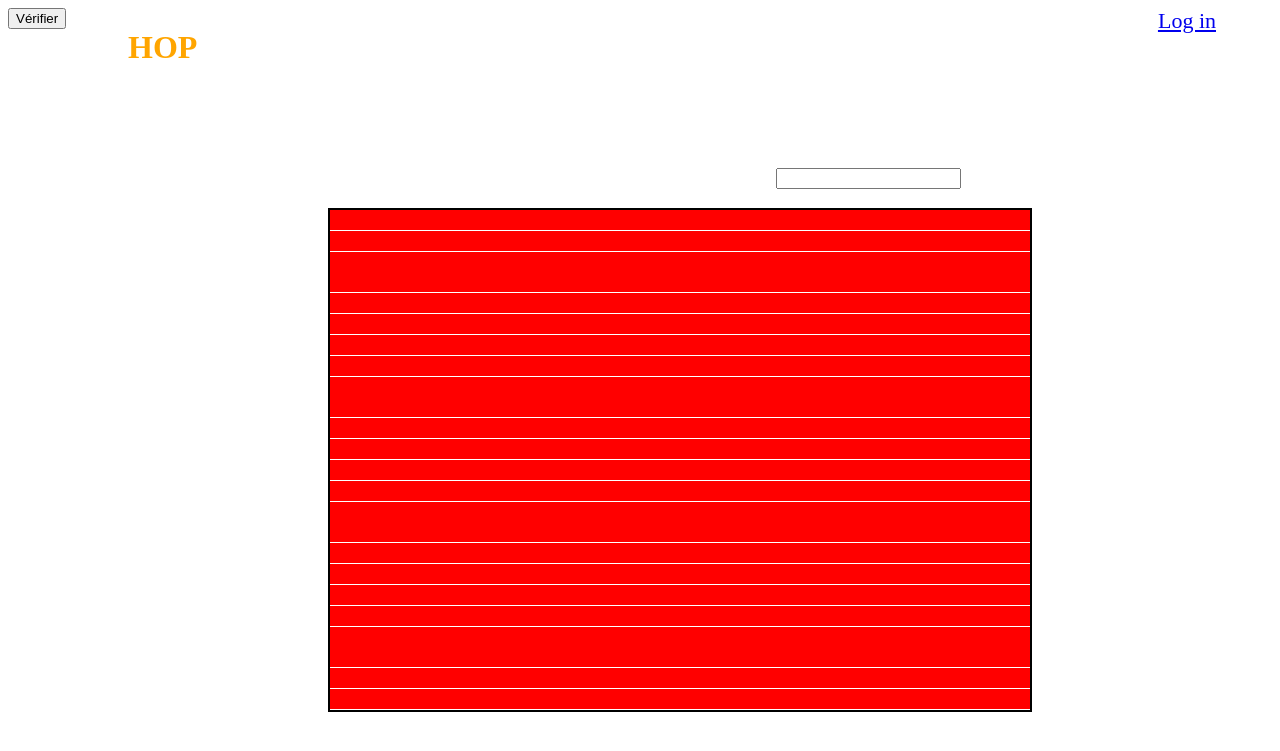
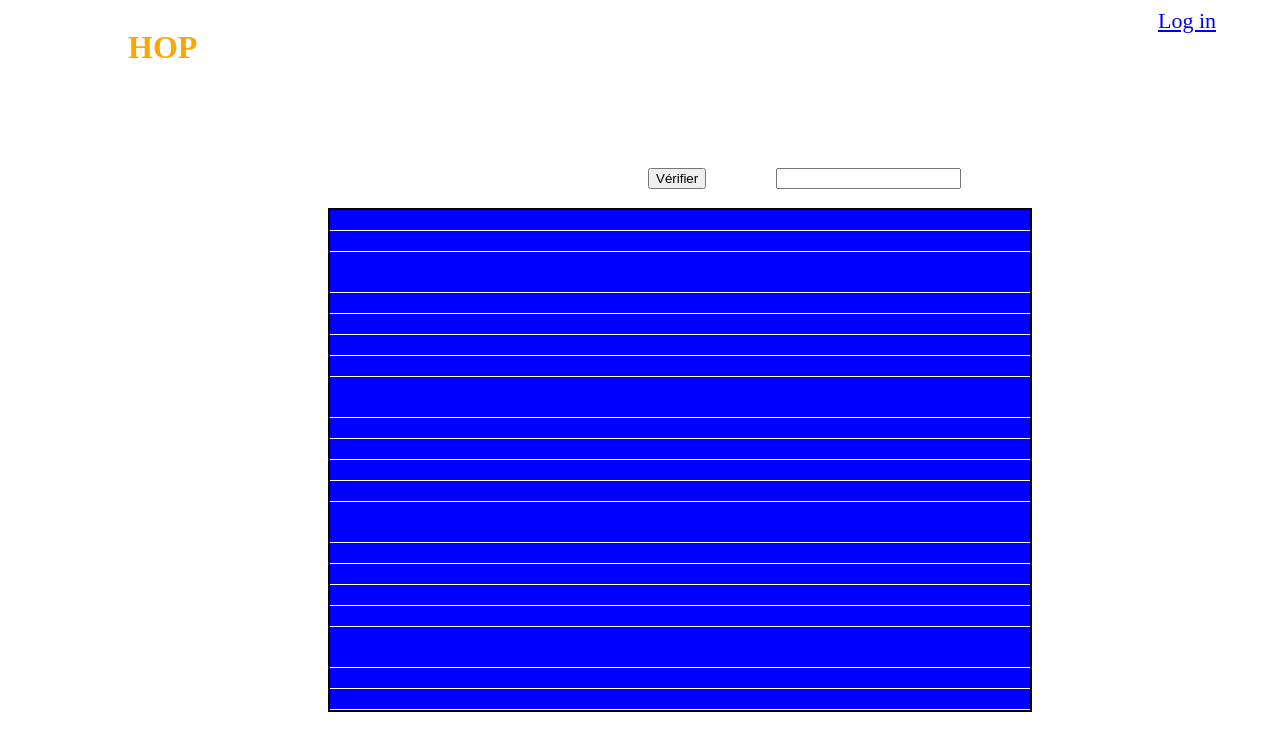
Before and after one commit to Arcreuss/Christmas-Egg, a PHP site: page / in a window 1280 px wide. Shown: the top 751 px of the page. Run offline with PHP 8.4, Linux system fonts and the light colour scheme.

Commit message:
Btn déplacé

```diff
--- a/main.js
+++ b/main.js
@@ -7,6 +7,8 @@ window.addEventListener("load", function(event) {
     text.classList.add("inputText")
     btn.type = 'submit';
     btn.value = 'Vérifier';
+    btn.classList.add("buttun")
+
 
     let compteur = 0;
     let ended = false;
--- a/style.css
+++ b/style.css
@@ -73,7 +73,7 @@
 }
 
 .span {
-    background-color: red;
+    background-color: blue;
 }
 
 .span,
@@ -84,7 +84,7 @@
 }
 
 .spanm {
-    background-color: red;
+    background-color: blue;
 }
 
 img {
@@ -124,3 +124,9 @@ input {
     font-size: 26px;
     color: orange;
 }
+
+.buttun {
+    position: absolute;
+    margin-left: 50vw;
+    margin-top: 160px;
+}
```
